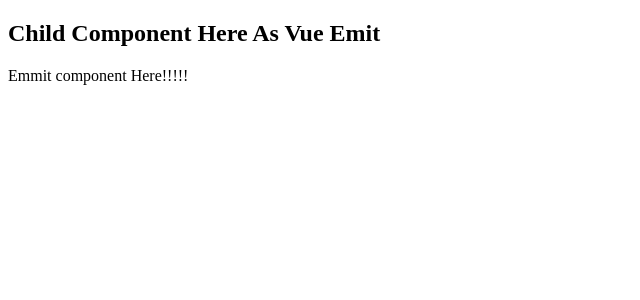
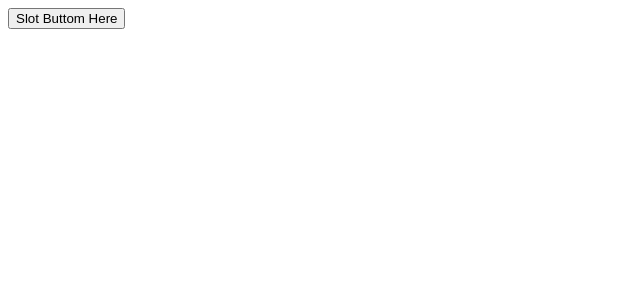
Before and after one commit to YasinDehfuli/VueJs-Tutorial, a Vue app: page / in a window 1280 px wide. Shown: the top 300 px of the page, without its empty margins (0-640 px from the left). Built offline with nearby package versions, Linux system fonts and the light colour scheme.

Commit message:
Create a slot & send it to App.vue page

```diff
--- a/src/App.vue
+++ b/src/App.vue
@@ -1,5 +1,5 @@
 <script setup lang="ts">
-import { ref } from "vue";
+// import { ref } from "vue";
 // import AppRefReactive from "./components/AppRefReactive.vue";
 // import DynamicGreen from "./components/DynamicGreen.vue";
 // import NumCount from "./components/NumCount.vue";
@@ -11,22 +11,27 @@ import { ref } from "vue";
 // import TodoListTask from "./components/todoListTask.vue";
 // import InputIrt from "./components/input-irt.vue";
 // import TodoListTask from "./components/todoListTask.vue";
-import VueEmit from "./components/VueEmit.vue";
+// import VueEmit from "./components/VueEmit.vue";
+import VueSlot from "./components/VueSlot.vue";
+// import { ref } from "vue";
 // import VueProps from "./components/VueProps.vue";
 // import VueWatchers from "./components/VueWatchers.vue";
 
 // const checkProps = ref<string>("GREETING FROM APP VUE");
-const childMsg = ref<string>("No Child Massage Here Yet!");
-
-const responseHandler = (text: string) => {
-  childMsg.value = text;
-};
+// const childMsg = ref<string>("No Child Massage Here Yet!");
+//
+// const responseHandler = (text: string) => {
+//   childMsg.value = text;
+// };
 
 // import { ref } from "vue";
 // const isVisible = ref<boolean>(true);
 // function unVisible() {
 //   isVisible.value = !isVisible.value;
 // }
+
+// ✨ Content inside the <slot> outlet will be treated as "fallback" content: it will be displayed if the parent did not pass down any slot content:
+// const msg = ref<string>("My Content massage For Slot");
 </script>
 
 <template>
@@ -51,10 +56,11 @@ const responseHandler = (text: string) => {
   <!--  <button @click="unVisible">onUnmounted Test</button>-->
   <!--  <VueWatchers></VueWatchers>-->
   <!--  <vue-props :msg="checkProps" />-->
-  <VueEmit @response="responseHandler" />
-  <p>
-    {{ childMsg }}
-  </p>
+  <!--  <VueEmit @response="responseHandler" />-->
+  <!--  <p>-->
+  <!--    {{ childMsg }}-->
+  <!--  </p>-->
+  <vue-slot> </vue-slot>
 </template>
 
 <style scoped></style>
--- /dev/null
+++ b/src/components/VueSlot.vue
@@ -0,0 +1,9 @@
+<script setup lang="ts"></script>
+
+<template>
+  <slot>
+    <button>Slot Buttom Here</button>
+  </slot>
+</template>
+
+<style scoped></style>
```
